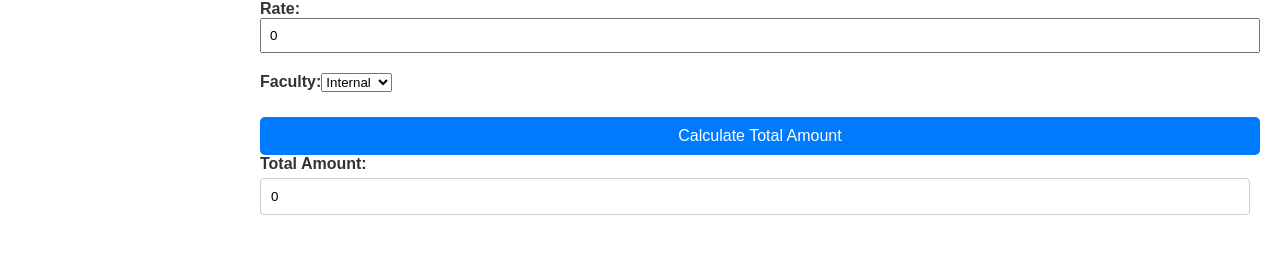
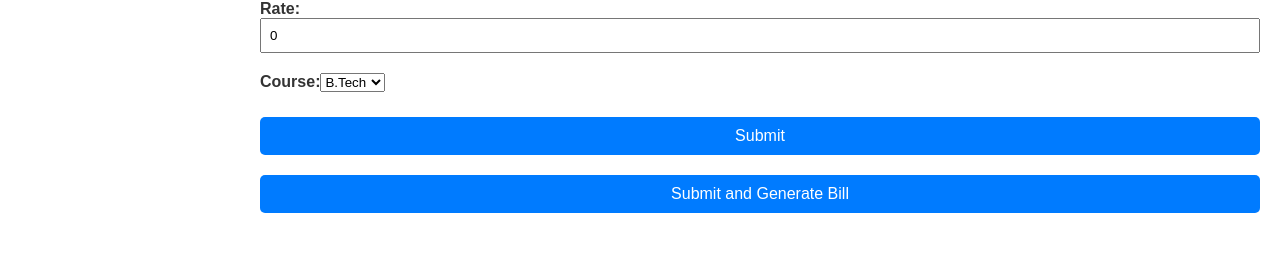
Before and after one commit to mahita2104/Faculty-Billing-System, a React (Vite) app: page /questionPaper in a window 1280 px wide. Shown: the part 463-716 px from the top of the page. Built offline with nearby package versions, Linux system fonts and the light colour scheme.

Commit message:
Update QuestionPaper.tsx

```diff
--- a/src/pages/QuestionPaper.tsx
+++ b/src/pages/QuestionPaper.tsx
@@ -7,14 +7,46 @@ const QuestionPaper = () => {
   const [subjectCode, setSubjectCode] = useState("");
   const [numQuestionPapers, setNumQuestionPapers] = useState(0);
   const [rate, setRate] = useState(0);
-  const [faculty, setFaculty] = useState("internal"); // Default to Internal
+  const [course, setCourse] = useState("B.Tech"); // Default to B.Tech
   const [totalAmount, setTotalAmount] = useState(0);
+  const [entries, setEntries] = useState<
+    {
+      subject: string;
+      year: string;
+      subjectCode: string;
+      numQuestionPapers: number;
+      rate: number;
+      course: string;
+      totalAmount: number;
+    }[]
+  >([]);
+  const [showTable, setShowTable] = useState(false);
 
   const calculateTotalAmount = () => {
-    setTotalAmount(numQuestionPapers * rate);
+    const amount = numQuestionPapers * rate;
+    setTotalAmount(amount);
+
+    const entry = {
+      subject,
+      year,
+      subjectCode,
+      numQuestionPapers,
+      rate,
+      course,
+      totalAmount: amount,
+    };
+
+    setEntries([...entries, entry]);
+    setShowTable(true);
+  };
+
+  const handleGenerateBill = () => {
+    // Logic for generating bill (if needed)
+    console.log("Generating Bill...");
   };
 
   return (
+    <div>
       <form>
         <label>
           Subject:
@@ -62,21 +94,52 @@ const QuestionPaper = () => {
         </label>
 
         <label>
-        Faculty:
-        <select value={faculty} onChange={(e) => setFaculty(e.target.value)}>
-          <option value="internal">Internal</option>
-          <option value="external">External</option>
+          Course:
+          <select value={course} onChange={(e) => setCourse(e.target.value)}>
+            <option value="B.Tech">B.Tech</option>
+            <option value="M.Tech">M.Tech</option>
+            <option value="Ph.D.">Ph.D.</option>
           </select>
         </label>
+
         <button type="button" onClick={calculateTotalAmount}>
-        Calculate Total Amount
+          Submit
         </button>
 
-      <label>
-        Total Amount:
-        <input type="text" value={totalAmount} readOnly />
-      </label>
+        <button type="button" onClick={handleGenerateBill}>
+          Submit and Generate Bill
+        </button>
       </form>
+
+      {showTable && (
+        <table>
+          <thead>
+            <tr>
+              <th>Subject</th>
+              <th>Year</th>
+              <th>Subject Code</th>
+              <th>Number of Question Papers</th>
+              <th>Rate</th>
+              <th>Course</th>
+              <th>Total Amount</th>
+            </tr>
+          </thead>
+          <tbody>
+            {entries.map((entry, index) => (
+              <tr key={index}>
+                <td>{entry.subject}</td>
+                <td>{entry.year}</td>
+                <td>{entry.subjectCode}</td>
+                <td>{entry.numQuestionPapers}</td>
+                <td>{entry.rate}</td>
+                <td>{entry.course}</td>
+                <td>{entry.totalAmount}</td>
+              </tr>
+            ))}
+          </tbody>
+        </table>
+      )}
+    </div>
   );
 };
 
```
Lines whose indentation alone changed are shown as unchanged.
